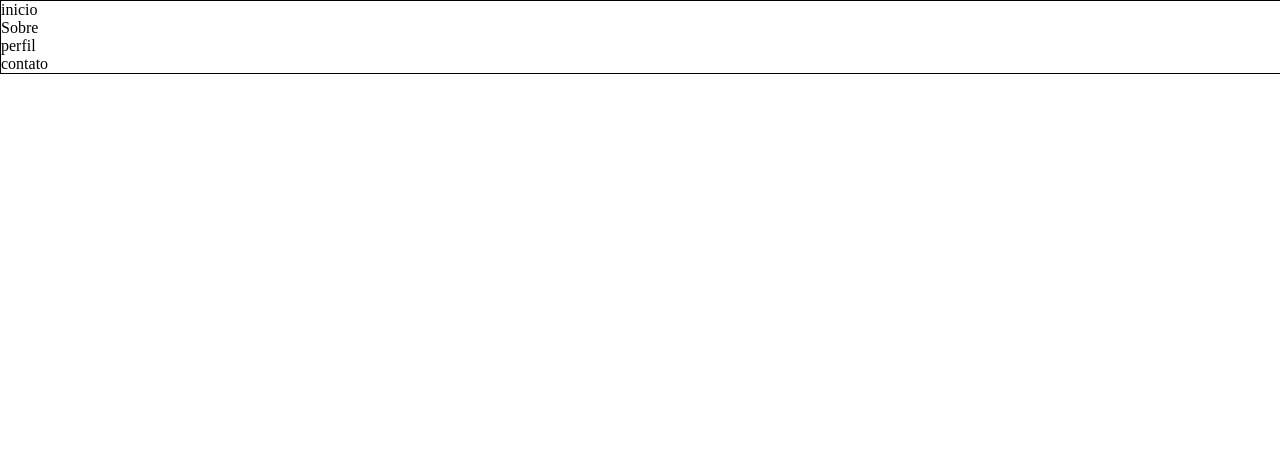
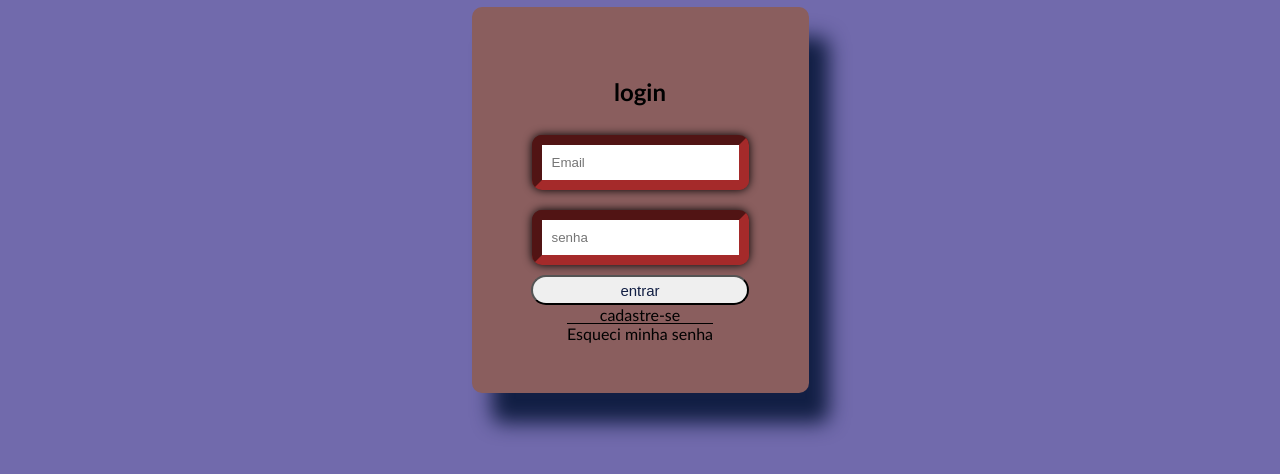
Before and after one commit to caiquegabriel1604/pagina-de-cadatro, a plain HTML site: page login.html in a window 1280 px wide. Drawn offline with Linux system fonts and the light colour scheme.

Commit message:
Update login.html

```diff
--- a/login.html
+++ b/login.html
@@ -4,29 +4,64 @@
     <meta charset="UTF-8">
     <meta http-equiv="X-UA-Compatible" content="IE=edge">
     <meta name="viewport" content="width=device-width, initial-scale=1.0">
-    <title>Document</title>
+    <title>Pagina de login</title>
     <style>
-        *{
+        body{
+            background-color: rgb(113, 106, 172);
+            font-family: 'Gill Sans', 'Gill Sans MT', Calibri, 'Trebuchet MS', sans-serif;
+            display: flex;
+            justify-content: center;
+            align-items: center;
+            height: 50vh;
             margin: 0;
-            padding: 0;
+            text-align: center;
         }
-        .menu{
-            list-style: none;
-            border: 1px solid;
-            display: flex;
-            justify-content: space-between;
-            width: 100%;
+        .container{
+            background-color: rgb(138, 94, 94);
+            padding: 50px;
+            border-radius: 10px;
+            box-shadow: 20px 30px 20px #121f44;
+            text-align: center;
+        }
+        input{
+            padding: 10px;
+            margin: 10px;
+            border: 10px inset brown;
+            border-radius: 10px;
+            box-shadow: 0 0 10px;
+
+        }
+        button{
+            width: 92%;
+            height: 30px;
+            border-color: black;
+            color: #121f44;
+            font-size: 15px;
+            border-radius: 20px;
+            cursor: pointer;
+        }
+        button:hover{
+            border-color: aqua;
+            color: bisque;
+        }
+        a{
+            color: black;
+            text-decoration: overline;
+        }
+        a:hover{
+            text-decoration: underline;
+            color: rgb(255, 208, 0);
         }
     </style>
 </head>
 <body>
-    <nav class="menu">
-    <ul>
-        <li>inicio</li>
-        <li>Sobre</li>
-        <li>perfil</li>
-        <li>contato</li>
-     </ul>
-</nav>
+    <div class="container">
+        <h2>login</h2>
+        <input type="text" placeholder="Email">
+        <br><input type="pessword" placeholder="senha">
+        <br><button>entrar</button>
+        <a href="cadastro.html">cadastre-se</a><br>
+        <a href="">Esqueci minha senha</a>
+    </div>
 </body>
 </html>
```
